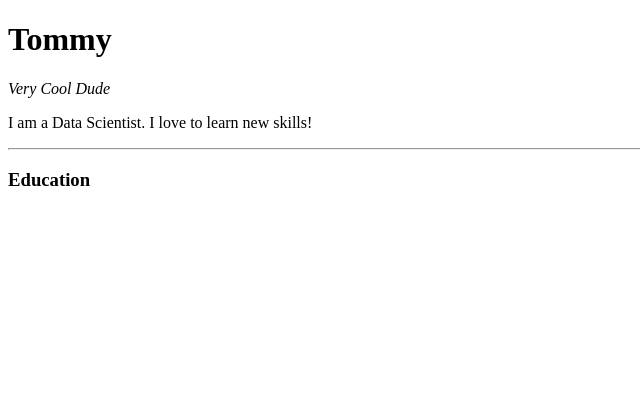
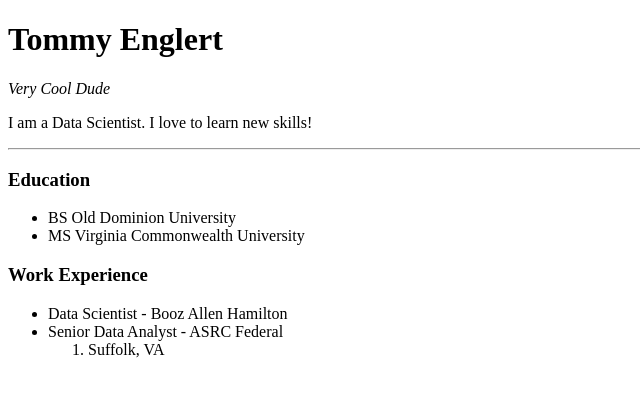
Before and after one commit to Tom-a-Hawk/funWithHTML, a plain HTML site: page HTML - Personal Site/index.html in a window 1280 px wide. Shown: the whole page, without its empty margins (0-640 px from the left). Drawn offline with Linux system fonts and the light colour scheme.

Commit message:
added an unordered list

```diff
--- a/HTML - Personal Site/index.html
+++ b/HTML - Personal Site/index.html
@@ -7,11 +7,23 @@
 </head>
 
 <body>
-  <h1>Tommy</h1>
+  <h1>Tommy Englert</h1>
   <p><em>Very Cool Dude</em></p>
   <p> I am a Data Scientist. I love to learn new skills! </p>
   <hr>
   <h3>Education</h3>
+  <ul>
+    <li>BS Old Dominion University</li>
+    <li>MS Virginia Commonwealth University</li>
+  </ul>
+  <h3>Work Experience</h3>
+  <ul>
+    <li>Data Scientist - Booz Allen Hamilton</li>
+    <li>Senior Data Analyst - ASRC Federal</li>
+    <ol>
+      <li>Suffolk, VA</li>
+    </ol>
+  </ul>
 </body>
 
 </html>
```
